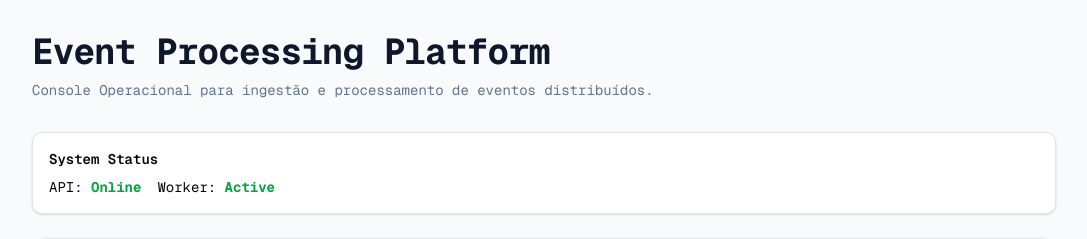
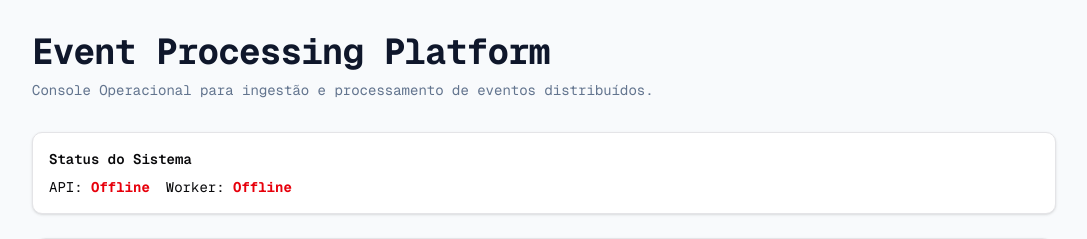
Before and after one commit to kenielnunes/event-horizon, a Next.js app in the folder frontend/: page / in a window 1280 px wide. Shown: the top 239 px of the page, without its empty margins (96-1183 px from the left). Built offline with nearby package versions, Linux system fonts and the light colour scheme; no server answers.

Commit message:
feat: replace static system status with SystemStatus component

```diff
--- a/frontend/src/app/page.tsx
+++ b/frontend/src/app/page.tsx
@@ -1,6 +1,8 @@
 import { EventTable } from "@/components/events/events-table";
+import { SystemStatus } from "@/components/system-status";
 
 export default function Home() {
+
   return (
     <main className="flex min-h-screen flex-col items-center p-8 bg-slate-50 dark:bg-slate-950">
       <div className="z-10 max-w-5xl w-full items-start justify-between font-mono text-sm flex flex-col gap-8">
@@ -16,11 +18,8 @@ export default function Home() {
         <div className="grid grid-cols-1 md:grid-cols-3 gap-6 w-full">
           {/* Métricas Rápidas (Placeholder) */}
           <div className="bg-white p-4 rounded-lg border shadow-sm col-span-1 md:col-span-3">
-            <h3 className="font-semibold mb-2">System Status</h3>
-            <div className="flex gap-4">
-              <div className="text-sm">API: <span className="text-green-600 font-bold">Online</span></div>
-              <div className="text-sm">Worker: <span className="text-green-600 font-bold">Active</span></div>
-            </div>
+            <h3 className="font-semibold mb-2">Status do Sistema</h3>
+            <SystemStatus />
           </div>
 
           {/* Tabela Principal */}
```
